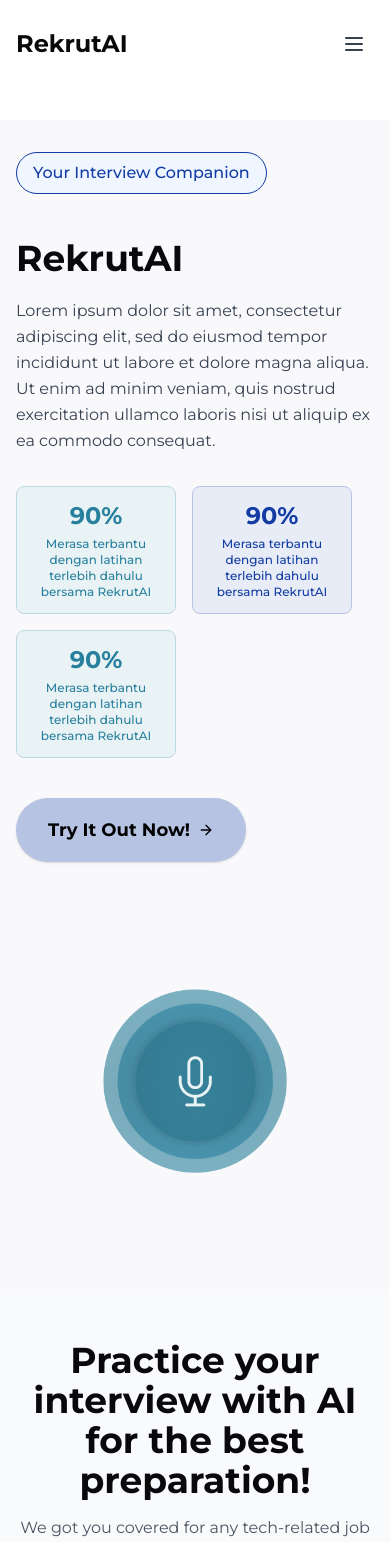
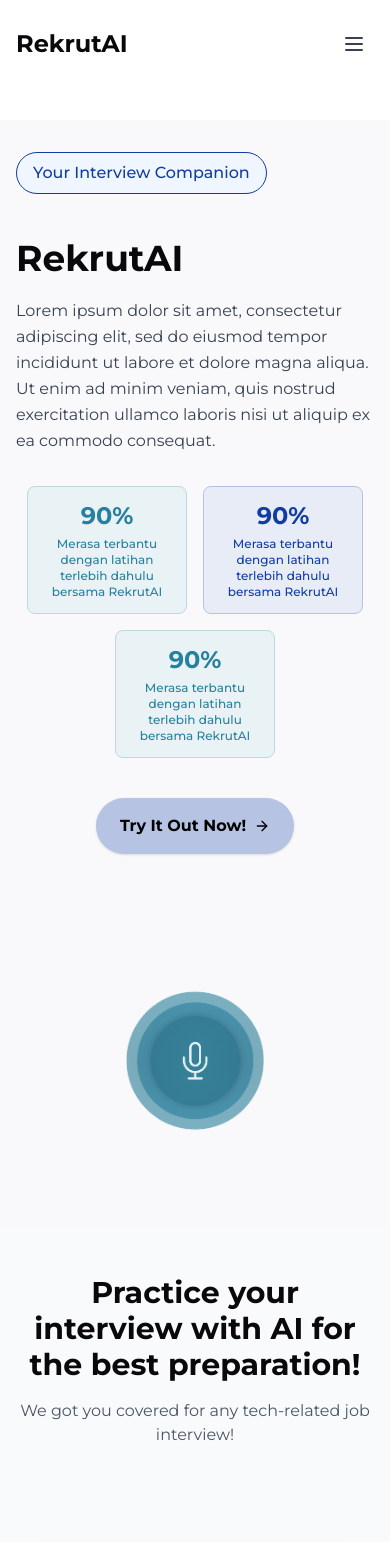
Before and after one commit to dhekaag/rekrut-ai, a React (Vite) app in the folder src/rekrut-ai-frontend/: page / in a window 390 px wide. Shown: the top 1542 px of the page. Built offline with nearby package versions, Linux system fonts and the light colour scheme.

Commit message:
refactor: added responsive design

```diff
--- a/src/rekrut-ai-frontend/src/components/FAQAccordion.jsx
+++ b/src/rekrut-ai-frontend/src/components/FAQAccordion.jsx
@@ -6,6 +6,7 @@
   AccordionTrigger,
 } from "@/components/ui/accordion";
 import { Link } from "react-router-dom";
+import { HelpCircle } from "lucide-react";
 
 const FAQAccordion = () => {
   const faqItems = [
@@ -43,18 +44,17 @@
 
   return (
     <div className="w-full mx-auto bg-gray-50 rounded-xl overflow-hidden">
-      <div className="p-6 md:p-10">
-        <div className="flex flex-col sm:flex-row sm:items-center sm:justify-between mb-8">
-          <h2 className="text-3xl font-bold text-gray-800 relative">
+      <div className="p-4 sm:p-6 md:p-10">
+        <div className="flex flex-col sm:flex-row sm:items-center sm:justify-between mb-6 md:mb-8">
+          <h2 className="text-2xl sm:text-3xl font-bold text-gray-800 relative">
             <span className="relative z-10">Frequently Asked Questing</span>
-            <span className="absolute -bottom-4 left-0 w-full h-2 bg-blue-500/20 rounded-full z-0"></span>
           </h2>
-          <p className="text-gray-500 mt-6 sm:mt-0 text-sm">
+          <p className="text-gray-500 mt-2 sm:mt-0 text-sm">
             Temukan jawaban untuk pertanyaan umum
           </p>
         </div>
 
-        <div className="bg-white rounded-xl p-4 md:p-6">
+        <div className="bg-white rounded-xl p-3 sm:p-4 md:p-6">
           <Accordion type="single" collapsible className="w-full">
             {faqItems.map((item, index) => (
               <AccordionItem
@@ -66,13 +66,13 @@
                     : ""
                 } py-1`}
               >
-                <AccordionTrigger className="text-lg md:text-xl font-medium py-4 hover:no-underline group">
+                <AccordionTrigger className="text-base sm:text-lg md:text-xl font-medium py-3 sm:py-4 hover:no-underline group">
                   <div className="flex items-start text-left hover:text-blue-600 transition-colors">
                     {item.question}
                   </div>
                 </AccordionTrigger>
-                <AccordionContent className="text-gray-600 pb-6">
-                  <div className="bg-gray-50 p-4 rounded-lg border-l-4 border-blue-400">
+                <AccordionContent className="text-gray-600 pb-4 sm:pb-6">
+                  <div className="bg-gray-50 p-3 sm:p-4 rounded-lg border-l-4 border-blue-400 text-sm sm:text-base">
                     {item.answer}
                   </div>
                 </AccordionContent>
@@ -81,24 +81,9 @@
           </Accordion>
         </div>
 
-        <div className="mt-8 flex items-center justify-center">
-          <div className="flex items-center space-x-2 text-sm text-gray-500">
-            <svg
-              xmlns="http://www.w3.org/2000/svg"
-              width="16"
-              height="16"
-              viewBox="0 0 24 24"
-              fill="none"
-              stroke="currentColor"
-              strokeWidth="2"
-              strokeLinecap="round"
-              strokeLinejoin="round"
-              className="text-blue-500"
-            >
-              <path d="M9.09 9a3 3 0 0 1 5.83 1c0 2-3 3-3 3"></path>
-              <circle cx="12" cy="12" r="10"></circle>
-              <line x1="12" y1="17" x2="12" y2="17"></line>
-            </svg>
+        <div className="mt-6 sm:mt-8 flex items-center justify-center">
+          <div className="flex items-center space-x-2 text-xs sm:text-sm text-gray-500">
+            <HelpCircle size={16} className="text-blue-500" />
             <span>
               Ada pertanyaan lain?{" "}
               <Link
--- a/src/rekrut-ai-frontend/src/components/HeroSection.jsx
+++ b/src/rekrut-ai-frontend/src/components/HeroSection.jsx
@@ -9,7 +9,7 @@
     <div className="w-full bg-gray-50 bg-opacity-70 py-8">
       <div className="container mx-auto px-4 md:px-8">
         <div className="flex flex-col md:flex-row justify-between items-center gap-10">
-          <div className="flex flex-col gap-6 max-w-xl">
+          <div className="flex flex-col gap-6 max-w-xl w-full">
             <div className="bg-blue-50 w-fit px-4 py-2 rounded-full border border-[#123CA4]">
               <span className="text-[#123CA4] font-medium">
                 Your Interview Companion
@@ -26,7 +26,7 @@
               </p>
             </div>
 
-            <div className="flex flex-wrap gap-4 mt-2">
+            <div className="flex flex-wrap justify-center sm:justify-start gap-4 mt-2">
               <StatsCard
                 color="text-figma-primary"
                 bgcolor="bg-figma-primary-light"
@@ -44,22 +44,22 @@
               />
             </div>
 
-            <div className="mt-4">
+            <div className="mt-4 flex justify-center sm:justify-start">
               <Button
                 style={{ backgroundColor: "#B6C3E3" }}
-                className="text-black px-8 py-6 h-16 text-lg rounded-full font-bold flex items-center gap-2 hover:opacity-90 transition-all"
+                className="text-black px-6 sm:px-8 py-4 sm:py-6 h-14 sm:h-16 text-base sm:text-lg rounded-full font-bold flex items-center gap-2 hover:opacity-90 transition-all"
               >
                 Try It Out Now!
-                <ArrowRight size={24} />
+                <ArrowRight size={20} className="sm:w-6 sm:h-6" />
               </Button>
             </div>
           </div>
 
-          <div className="w-full md:w-auto flex-shrink-0">
+          <div className="w-full md:w-2/5 flex-shrink-0 mt-8 md:mt-0 flex justify-center">
             <img
               src={images.micHeroImages}
               alt="Microphone"
-              className="w-full h-full object-contain"
+              className="w-3/4 md:w-full max-w-md object-contain"
             />
           </div>
         </div>
--- a/src/rekrut-ai-frontend/src/pages/Home.jsx
+++ b/src/rekrut-ai-frontend/src/pages/Home.jsx
@@ -9,7 +9,7 @@
       <HeroSection />
       <div className="container mx-auto py-12 px-4">
         <div className="text-center mb-12">
-          <h1 className="text-4xl font-bold mb-4">
+          <h1 className="text-3xl sm:text-4xl font-bold mb-4">
             Practice your interview with AI for the best preparation!
           </h1>
           <p className="text-gray-600 max-w-2xl mx-auto">
```
